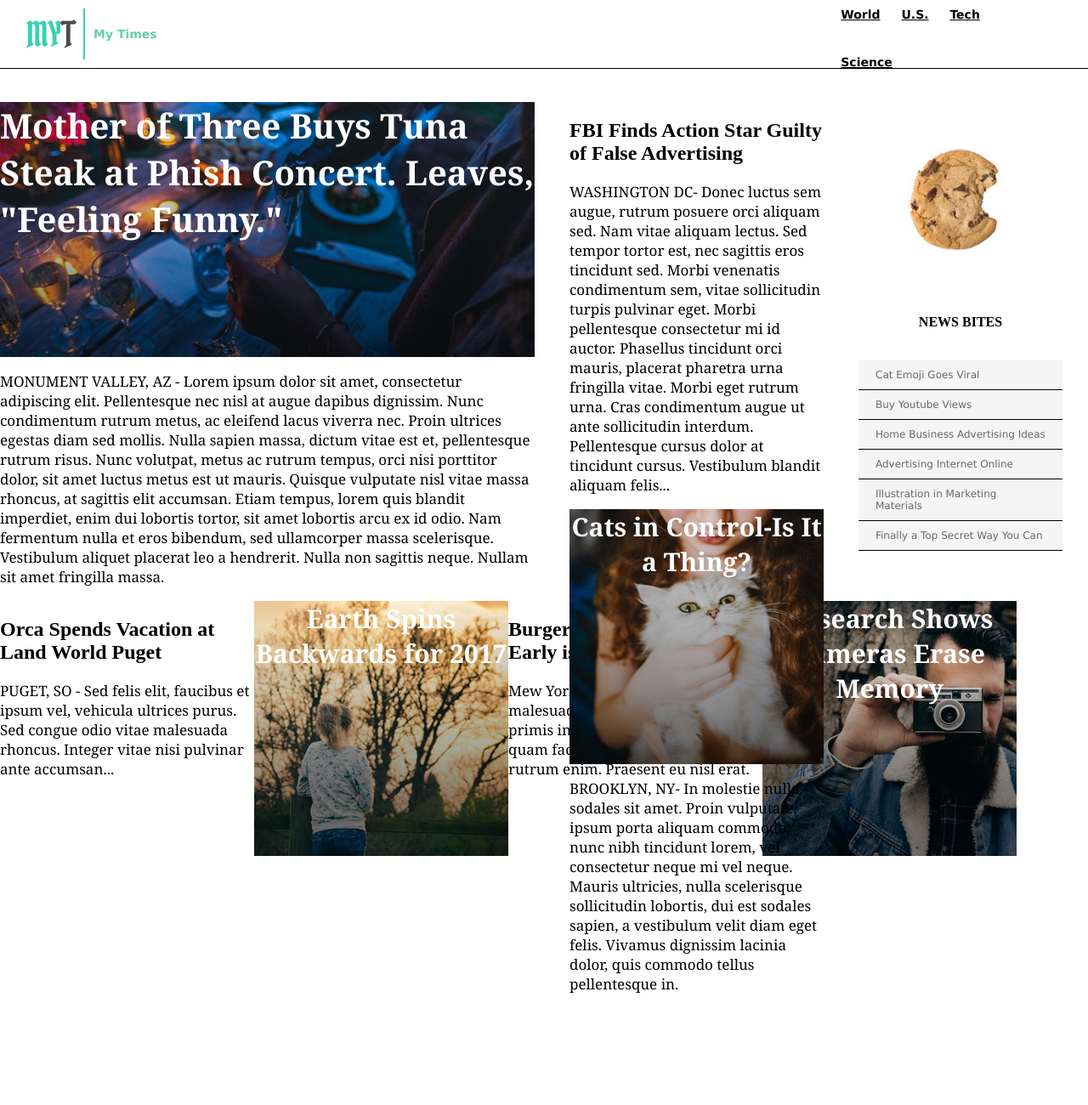
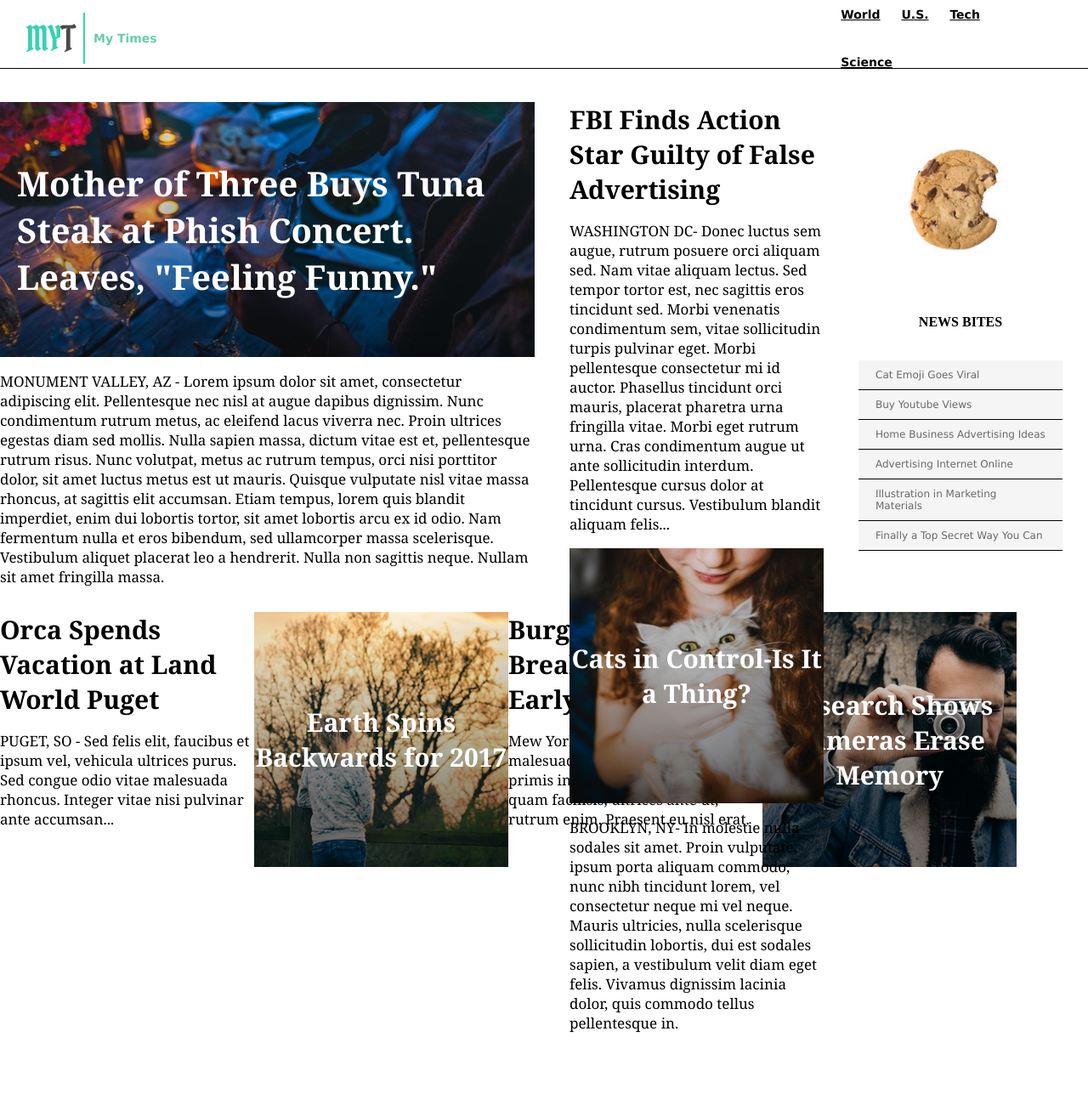
Before and after one commit to codenamesen/MyTimes, a plain HTML site: page index.html in a window 1280 px wide. Shown: the top 1300 px of the page at 85% size. Drawn offline with Linux system fonts and the light colour scheme.

Commit message:
Complete the project

```diff
--- a/index.html
+++ b/index.html
@@ -25,7 +25,7 @@
 
       <!--This div is for the first or the left-most column-->
       <div class="large">
-        <div class="imgtext" id="mainstoryimg">
+        <div class="imgtext imgbox" id="mainstoryimg">
           <span>Mother of Three Buys Tuna Steak at Phish Concert. Leaves, "Feeling Funny."</span>
         </div>
         <div class="firstpara">
@@ -36,16 +36,16 @@
         <div class="secondary">
           <div class="secondpara width">
             <h2 class="headline">Orca Spends Vacation at Land World Puget</h2>
-            <span class="details">PUGET, SO - Sed felis elit, faucibus et ipsum vel, vehicula ultrices purus. Sed congue odio vitae malesuada rhoncus. Integer vitae nisi pulvinar ante accumsan...</span>
+            <p class="details">PUGET, SO - Sed felis elit, faucibus et ipsum vel, vehicula ultrices purus. Sed congue odio vitae malesuada rhoncus. Integer vitae nisi pulvinar ante accumsan...</p>
           </div>
-          <div class="imgtext width" id="storytwoimg">
+          <div class="imgtext width imgbox" id="storytwoimg">
             <span>Earth Spins Backwards for 2017</span>
           </div>
           <div class="thirdpara width">
             <h2 class="headline">Burger for Breakfast: How Early is too Early?</h2>
-            <span class="details">Mew York, MY—Interdum et malesuada fames ac ante ipsum primis in faucibus. Pellentesque id quam facilisis, ultrices ante ut, rutrum enim. Praesent eu nisl erat.</span>
+            <p class="details">Mew York, MY—Interdum et malesuada fames ac ante ipsum primis in faucibus. Pellentesque id quam facilisis, ultrices ante ut, rutrum enim. Praesent eu nisl erat.</p>
           </div>
-          <div class="imgtext width" id="storythreeimg">
+          <div class="imgtext width imgbox" id="storythreeimg">
             <span>Research Shows Cameras Erase Memory</span>
           </div>
         </div>
@@ -57,7 +57,7 @@
           <h2 class="headline">FBI Finds Action Star Guilty of False Advertising</h2>
           <p class="details">WASHINGTON DC- Donec luctus sem augue, rutrum posuere orci aliquam sed. Nam vitae aliquam lectus. Sed tempor tortor est, nec sagittis eros tincidunt sed. Morbi venenatis condimentum sem, vitae sollicitudin turpis pulvinar eget. Morbi pellentesque consectetur mi id auctor. Phasellus tincidunt orci mauris, placerat pharetra urna fringilla vitae. Morbi eget rutrum urna. Cras condimentum augue ut ante sollicitudin interdum. Pellentesque cursus dolor at tincidunt cursus. Vestibulum blandit aliquam felis...</p>
         </div>
-        <div class="imgtext width" id="storyoneimg">
+        <div class="imgtext width imgbox" id="storyoneimg">
           <span>Cats in Control-Is It a Thing?</span>
         </div>
         <div class="details">
--- a/resources/css/style.css
+++ b/resources/css/style.css
@@ -22,7 +22,7 @@ header .logo {
   display: inline-flex;
   width: 1010px;
   align-items: center;
-  margin: 0px 0px 10px 0px;
+  margin: 0px 0px 0px 0px;
 }
 
 header .logo img{
@@ -56,7 +56,7 @@ body{
 .column{
   display: flex;
   width: 1300px;
-  margin: 7px auto 300px auto;      /*This I learned by inspecting the element*/
+  margin: 7px auto 150px auto;      /*This I learned by inspecting the element*/
   position: relative;
   top: 73px;
   padding: 40px 0px 0px 0px;
@@ -85,13 +85,6 @@ body{
 
 .small img{            /*This styles the foreground image*/
   width: 230px
-}
-
-/*This styles the text for each story*/
-.details{                                  /*Style for the text story*/
-  font-family: Georgia;
-  font-size: 17px;
-  color: black;
 }
 
 /*This Styles the News Bytes*/
@@ -126,17 +119,37 @@ padding-bottom: 20px;
   flex-flow: column wrap;
   justify-content: space-between;
   align-content: space-between;
-  height: 500px;
+  margin: 30px 0px 0px 0px;
+  height: 570px;
+  }
+
+  /*This styles the text for each story beneath the main story*/
+
+  h2{                                        /*Style copied from the original page*/
+    margin-top: 0;
+    margin-bottom: 0;
+    font-family: Georgia;
+    font-size: 30px;
+    font-weight: bold;
+    font-style: normal;
+  }
+
+  .details{                                  /*Style for the text story*/
+    font-family: Georgia;
+    font-size: 17px;
+    color: black;
   }
 
 /*This class specifies the width of the boxes holding the images and the connected story excluding main image*/
 .width{
-  /*display: flex;*/
   width: 299px;
-  /*border: 1px solid black;*/
 }
 
-
+.imgbox{
+  display: flex;
+  /*justify-content: center;*/
+  align-items: center;
+}
 
 .imgtext{
     font-family: Georgia;
@@ -147,10 +160,10 @@ padding-bottom: 20px;
 }
 
 #mainstoryimg{
-    font-size: 40px;
-    text-align: left;
+  padding: 0px 0px 0px 20px;
+  font-size: 40px;
+  text-align: left;
 }
-
 
 
 #mainstoryimg{
@@ -169,14 +182,12 @@ padding-bottom: 20px;
   background-image: url('../images/img-story-3.png');
   height: 300px;
   background-repeat: no-repeat;
-  background-size: cover;
 }
 
 #storyoneimg{
   background-image: url('../images/img-story-1.png');
   height: 300px;
   background-repeat: no-repeat;
-  background-size: cover;
 }
 /*Style for all images ends above*/
 
```
